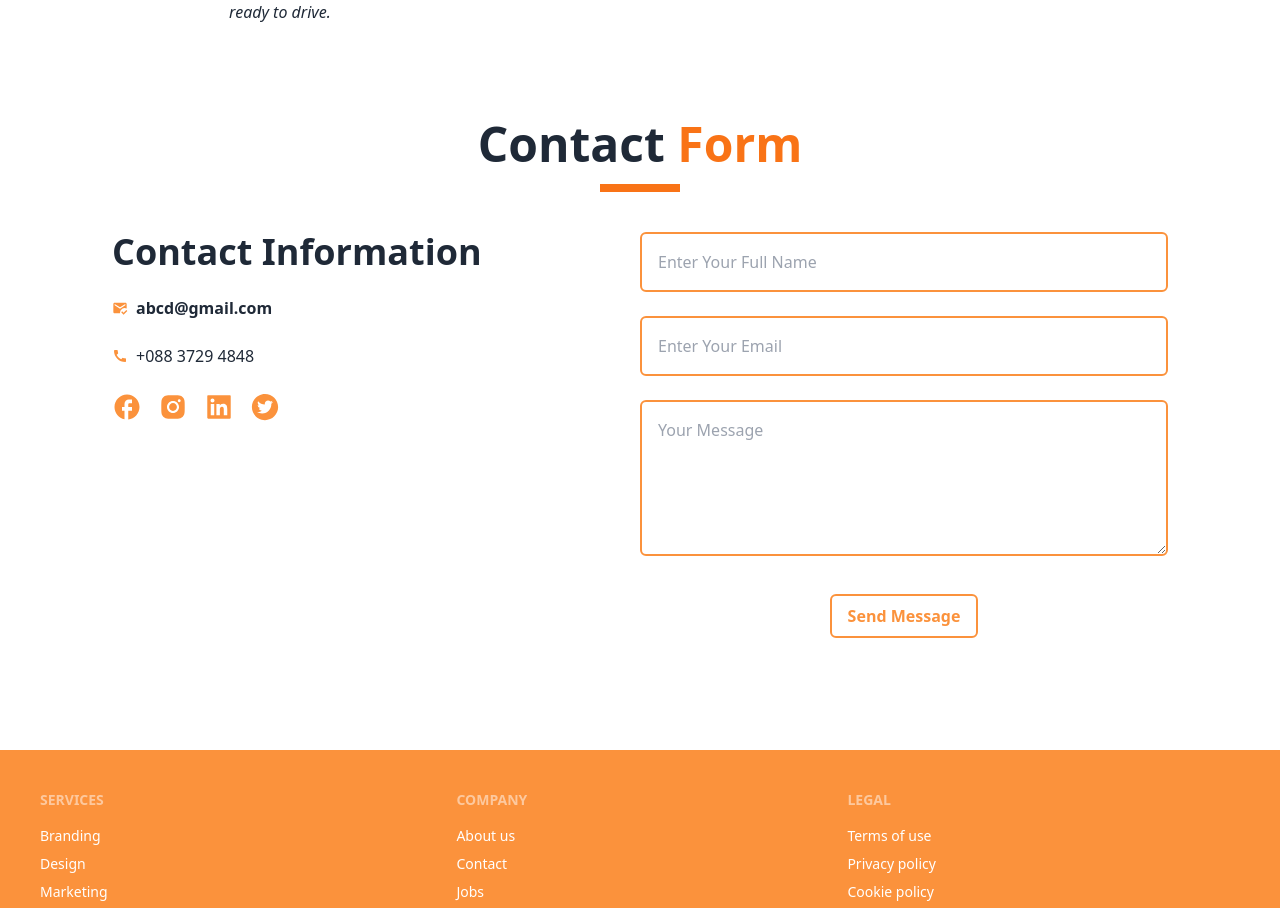
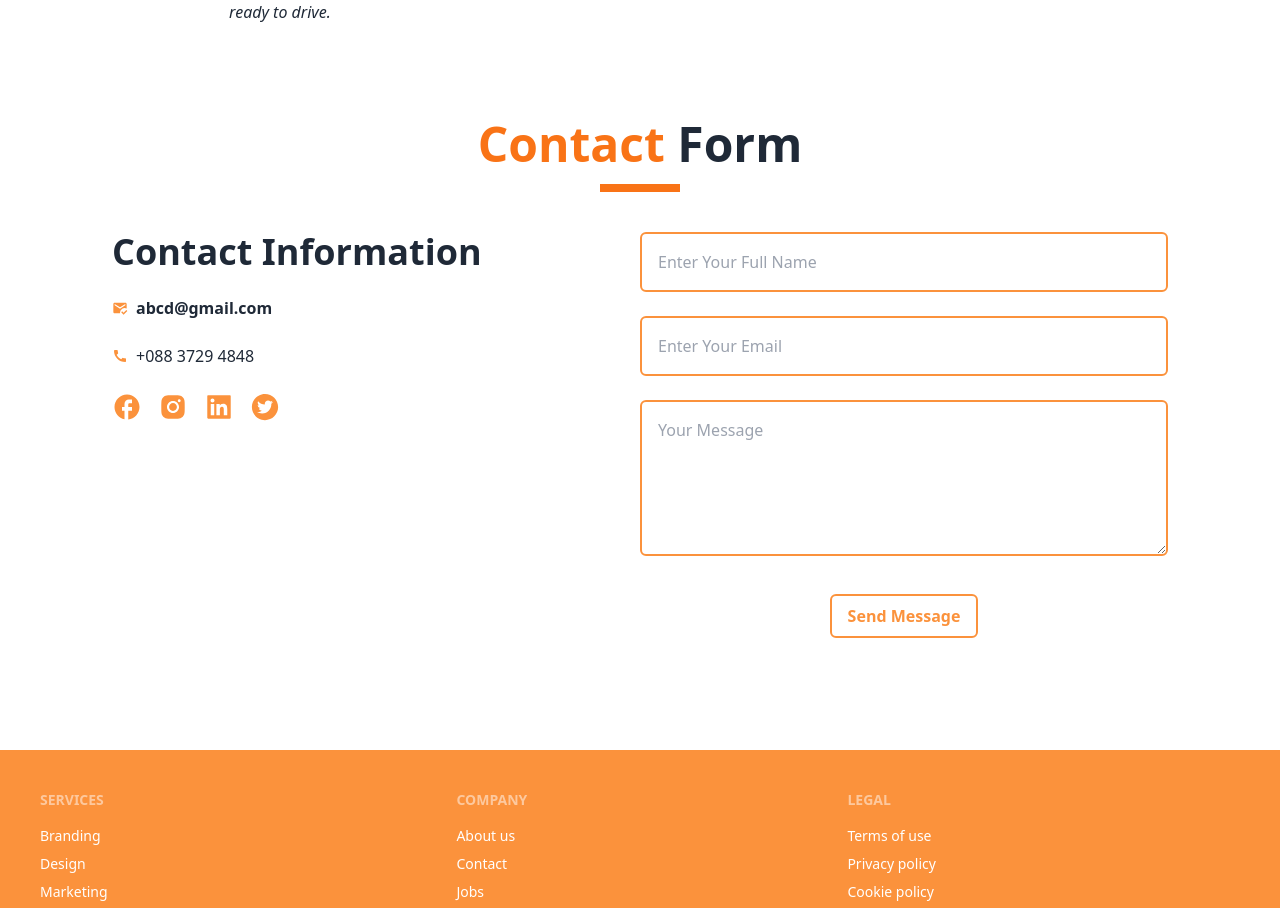
Before and after one commit to MD-AHAD-KHAN-PATHAN/brand-shop-client, a React (Vite) app: page / in a window 1280 px wide. Shown: the part 3226-4134 px from the top of the page. Built offline with nearby package versions, Linux system fonts and the light colour scheme; no server answers.

Commit message:
added project description to readme file

```diff
--- a/src/Pages/Home/Home.jsx
+++ b/src/Pages/Home/Home.jsx
@@ -25,7 +25,7 @@ const Home = () => {
                 <div className="flex justify-center"><h1 className="w-20 px-6 py-1 bg-orange-500  mb-10"></h1></div>
                 <Services></Services>
 
-                <h1 className="lg:text-5xl text-3xl font-bold text-center mb-4">Contact <span className="text-orange-500">Form</span></h1>
+                <h1 className="lg:text-5xl text-3xl font-bold text-center mb-4"><span className="text-orange-500">Contact</span> Form</h1>
                 <div className="flex justify-center"><h1 className="w-20 px-6 py-1 bg-orange-500  mb-10"></h1></div>
                 <Contact></Contact>
             </div>
```
Also changed, not shown: src/Route.jsx (+6 -6 lines), 1 other file (tests, documents, lock files or other folders).
